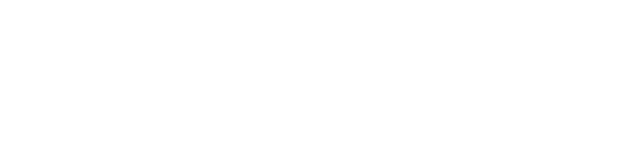
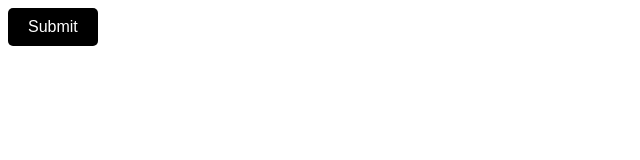
Before and after one commit to acciojob/hover-button-Code-with-sudoku, a website: page main.html in a window 1280 px wide. Shown: the whole page, without its empty margins (0-640 px from the left). Drawn offline with Linux system fonts and the light colour scheme.

Commit message:
created a submission

```diff
--- a/main.html
+++ b/main.html
@@ -11,6 +11,8 @@
     <script type="text/javascript" src="./script.js">
 </script>
 
+	<button id="btn" type="submit">Submit</button>
+
 </body>
 
 </html>
--- a/styles.css
+++ b/styles.css
@@ -1,2 +1,15 @@
 
 /* Your CSS Code here. */
+#btn {
+	background-color: black;
+	color: white;
+	border-radius: 5px;
+	border: none;
+	padding: 10px 20px;
+	font-size: 16px;
+}
+#btn:hover{
+	background-color: yellow;
+	color: black;
+	border-radius: 30px
+}
```
